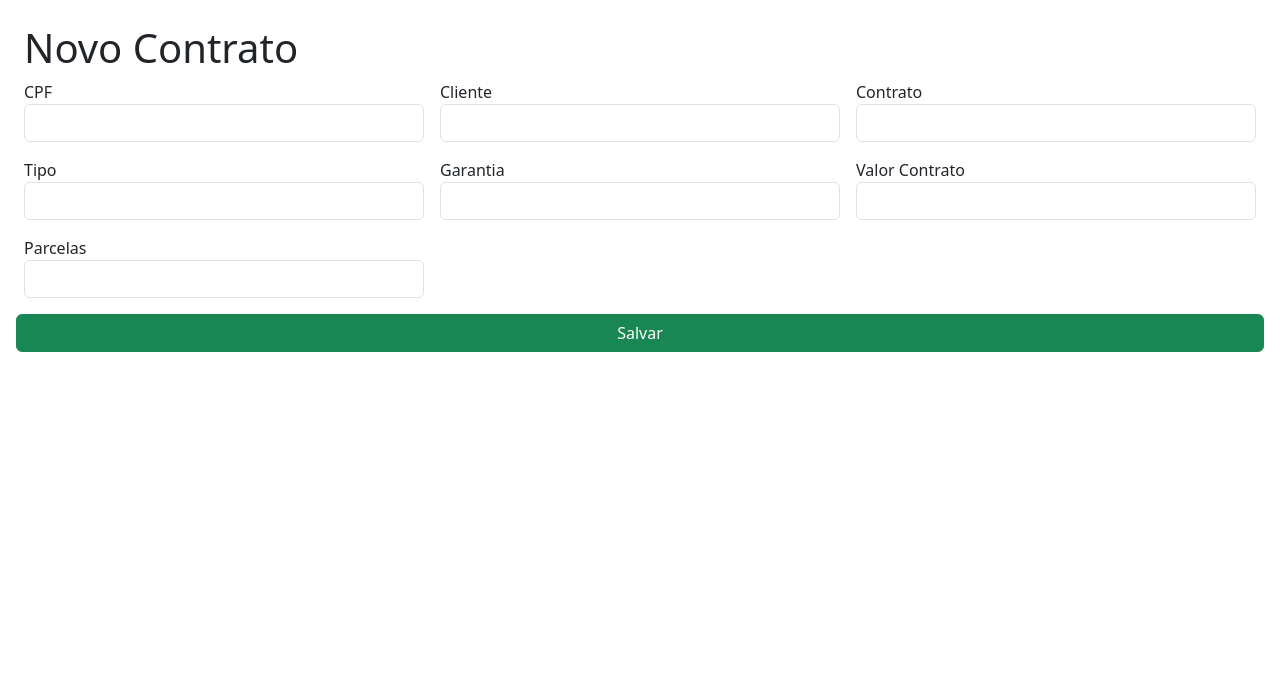
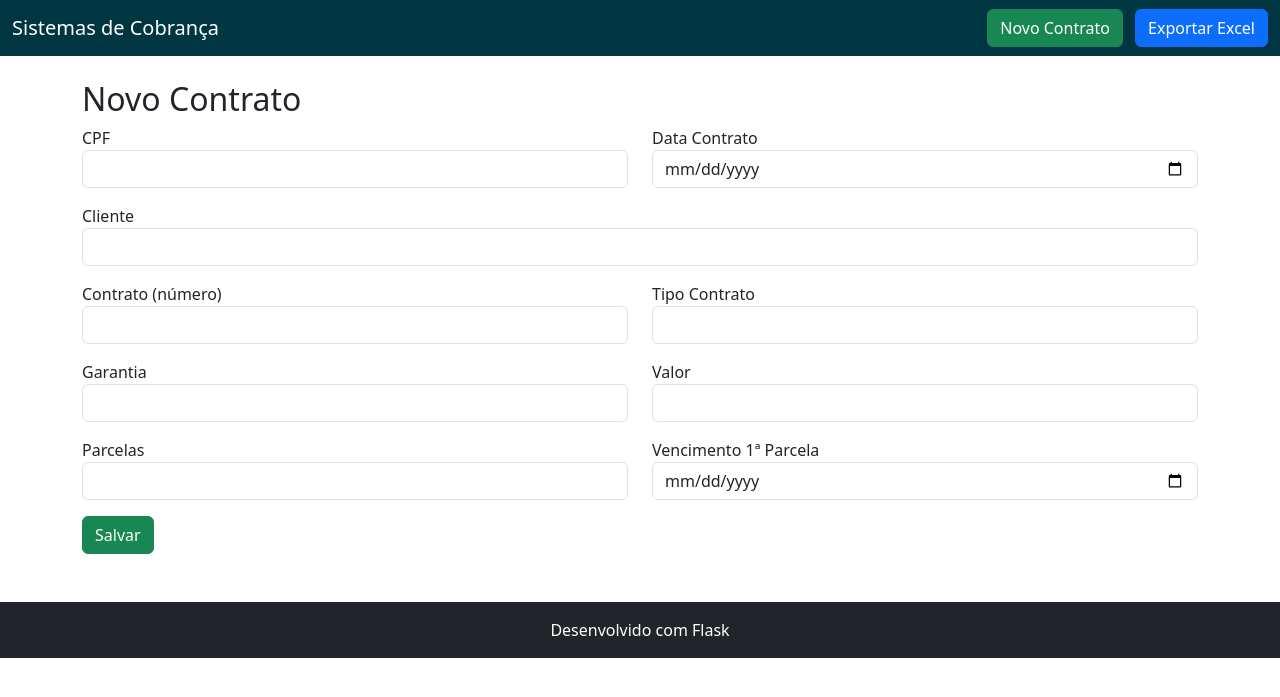
Before and after one commit to felipe4128/Contratos_cobranca, a Flask app: page /novo in a window 1280 px wide. Shown: the top 697 px of the page. Run offline with Flask 3, Linux system fonts and the light colour scheme.

Commit message:
Atualiza projeto com últimas alterações

```diff
--- a/app.py
+++ b/app.py
@@ -1,6 +1,6 @@
 from flask import Flask, render_template, request, redirect, url_for, send_file
 from flask_sqlalchemy import SQLAlchemy
-from datetime import datetime
+from datetime import datetime, timedelta
 import os
 import pandas as pd
 
@@ -9,27 +9,38 @@ base_dir = os.path.abspath(os.path.dirname(__file__))
 app.config['SQLALCHEMY_DATABASE_URI'] = 'sqlite:///' + os.path.join(base_dir, 'credito.db')
 app.config['SQLALCHEMY_TRACK_MODIFICATIONS'] = False
 
+@app.context_processor
+def inject_colors():
+    return dict(
+        cor_primaria="#00AE9D",
+        cor_escura="#003641",
+        cor_secundaria="#C9D200"
+    )
+
 db = SQLAlchemy(app)
 
 class Contrato(db.Model):
-    id                       = db.Column(db.Integer, primary_key=True)
-    cpf                      = db.Column(db.String(14),  nullable=True)
-    cooperado                = db.Column(db.String(100), nullable=True)
-    numero                   = db.Column(db.String(50),  nullable=True)
-    tipo_contrato            = db.Column(db.String(50),  nullable=True)
-    garantia                 = db.Column(db.String(100), nullable=True)
-    valor                    = db.Column(db.Float,       nullable=True)
-    parcelas                 = db.Column(db.Integer,     default=0)
-    parcelas_restantes       = db.Column(db.Integer,     default=0)
+    id              = db.Column(db.Integer, primary_key=True)
+    cpf             = db.Column(db.String(14), nullable=True)
+    data_contrato   = db.Column(db.Date, nullable=True)
+    cliente         = db.Column(db.String(100), nullable=True)
+    numero          = db.Column(db.String(50), nullable=True)
+    tipo_contrato   = db.Column(db.String(50), nullable=True)
+    garantia        = db.Column(db.String(100), nullable=True)
+    valor           = db.Column(db.Float, nullable=True)
+    parcelas        = db.Column(db.Integer, default=0)
+    parcelas_restantes = db.Column(db.Integer, default=0)
+    vencimento_parcelas = db.Column(db.Date, nullable=True)
+    demais_info     = db.Column(db.Text, nullable=True)
 
 class Parcela(db.Model):
-    id          = db.Column(db.Integer, primary_key=True)
-    contrato_id = db.Column(db.Integer, db.ForeignKey('contrato.id'))
-    numero      = db.Column(db.Integer)
-    valor       = db.Column(db.Float)
-    vencimento  = db.Column(db.Date)
-    quitada     = db.Column(db.Boolean, default=False)
-    contrato    = db.relationship('Contrato', backref=db.backref('parcelas_list', lazy=True))
+    id            = db.Column(db.Integer, primary_key=True)
+    contrato_id   = db.Column(db.Integer, db.ForeignKey('contrato.id'))
+    numero        = db.Column(db.Integer)
+    valor         = db.Column(db.Float)
+    vencimento    = db.Column(db.Date)
+    quitada       = db.Column(db.Boolean, default=False)
+    contrato      = db.relationship('Contrato', backref=db.backref('parcelas_list', lazy=True))
 
 @app.before_request
 def criar_tabelas():
@@ -44,53 +55,95 @@ def index():
 @app.route('/novo', methods=['GET','POST'])
 def novo():
     if request.method == 'POST':
-        form = request.form
-        c = Contrato(
-            cpf                = form.get('cpf'),
-            cooperado          = form.get('cooperado'),
-            numero             = form.get('numero'),
-            tipo_contrato      = form.get('tipo_contrato'),
-            garantia           = form.get('garantia'),
-            valor              = float(form.get('valor') or 0),
-            parcelas           = int(form.get('parcelas') or 0),
-            parcelas_restantes = int(form.get('parcelas') or 0),
+        cpf_str = request.form.get('cpf') or None
+        data_str = request.form.get('data_contrato')
+        data_contrato = datetime.strptime(data_str, '%Y-%m-%d') if data_str else None
+        cliente  = request.form.get('cliente') or None
+        numero   = request.form.get('numero') or None
+        tipo     = request.form.get('tipo_contrato') or None
+        garantia = request.form.get('garantia') or None
+        valor    = float(request.form.get('valor')) if request.form.get('valor') else None
+        parcelas = int(request.form.get('parcelas')) if request.form.get('parcelas') else 0
+        venc_str = request.form.get('vencimento_parcelas')
+        venc_init = datetime.strptime(venc_str,'%Y-%m-%d') if venc_str else (data_contrato + timedelta(days=30) if data_contrato else None)
+
+        contrato = Contrato(
+            cpf=cpf_str,
+            data_contrato=data_contrato,
+            cliente=cliente,
+            numero=numero,
+            tipo_contrato=tipo,
+            garantia=garantia,
+            valor=valor,
+            parcelas=parcelas,
+            parcelas_restantes=parcelas,
+            vencimento_parcelas=venc_init
         )
-        db.session.add(c)
+        db.session.add(contrato)
         db.session.commit()
+
+        if parcelas and valor and venc_init:
+            valor_parc = round(valor/parcelas,2)
+            for i in range(1,parcelas+1):
+                venc = venc_init + timedelta(days=30*(i-1))
+                p = Parcela(contrato_id=contrato.id, numero=i, valor=valor_parc, vencimento=venc)
+                db.session.add(p)
+            db.session.commit()
+
         return redirect(url_for('index'))
     return render_template('novo.html')
 
-@app.route('/contrato/<int:id>', methods=['GET','POST'])
+@app.route('/contrato/<int:id>')
 def ver_contrato(id):
-    c = Contrato.query.get_or_404(id)
-    if request.method=='POST':
-        return redirect(url_for('ver_contrato', id=id))
-    return render_template('contrato.html', contrato=c, parcelas=c.parcelas_list)
+    contrato = Contrato.query.get_or_404(id)
+    parcelas = contrato.parcelas_list
+    return render_template('contrato.html', contrato=contrato, parcelas=parcelas)
 
 @app.route('/parcela/<int:id>/quitar', methods=['POST'])
 def quitar_parcela(id):
     p = Parcela.query.get_or_404(id)
     p.quitada = True
     cont = Contrato.query.get(p.contrato_id)
-    if cont.parcelas_restantes>0:
+    if cont.parcelas_restantes > 0:
         cont.parcelas_restantes -= 1
     db.session.commit()
     return redirect(url_for('ver_contrato', id=p.contrato_id))
 
+@app.route('/contrato/<int:id>/info', methods=['GET','POST'])
+def editar_info(id):
+    contrato = Contrato.query.get_or_404(id)
+    if request.method == 'POST':
+        contrato.garantia = request.form.get('garantia') or None
+        contrato.valor = float(request.form.get('valor')) if request.form.get('valor') else None
+        contrato.demais_info = request.form.get('demais_info') or None
+        db.session.commit()
+        return redirect(url_for('index'))
+    return render_template('info.html', contrato=contrato)
+
+@app.route('/deletar', methods=['POST'])
+def deletar():
+    ids = request.form.getlist('ids')
+    for i in ids:
+        c = Contrato.query.get(int(i))
+        if c:
+            Parcela.query.filter_by(contrato_id=c.id).delete()
+            db.session.delete(c)
+    db.session.commit()
+    return redirect(url_for('index'))
+
 @app.route('/exportar')
 def exportar():
-    df = pd.DataFrame([{
-        'CPF': c.cpf,
-        'Cooperado': c.cooperado,
-        'Contrato': c.numero,
-        'Tipo': c.tipo_contrato,
-        'Valor': c.valor,
-        'Parcelas': c.parcelas,
-        'Parcelas Rest.': c.parcelas_restantes
-    } for c in Contrato.query.all()])
+    contratos = Contrato.query.all()
+    data = []
+    for c in contratos:
+        d = c.__dict__.copy()
+        d.pop('_sa_instance_state', None)
+        data.append(d)
+    df = pd.DataFrame(data)
     path = os.path.join(base_dir, 'export.xlsx')
     df.to_excel(path, index=False)
     return send_file(path, as_attachment=True)
 
-if __name__=="__main__":
-    app.run(host="0.0.0.0", port=int(os.environ.get("PORT",5000)))
+if __name__ == "__main__":
+    port = int(os.environ.get("PORT",5000))
+    app.run(host="0.0.0.0", port=port)
--- a/templates/novo.html
+++ b/templates/novo.html
@@ -1,21 +1,26 @@
-<!doctype html>
-<html lang="pt-br">
-<head>
-  <meta charset="utf-8">
-  <title>Novo Contrato</title>
-  <link href="https://cdn.jsdelivr.net/npm/bootstrap@5.3.0/dist/css/bootstrap.min.css" rel="stylesheet">
-</head>
-<body class="p-4">
-  <h1>Novo Contrato</h1>
-  <form method="post" class="row g-3">
-    <div class="col-md-4"><label>CPF</label><input name="cpf" class="form-control"></div>
-    <div class="col-md-4"><label>Cliente</label><input name="cooperado" class="form-control"></div>
-    <div class="col-md-4"><label>Contrato</label><input name="numero" class="form-control"></div>
-    <div class="col-md-4"><label>Tipo</label><input name="tipo_contrato" class="form-control"></div>
-    <div class="col-md-4"><label>Garantia</label><input name="garantia" class="form-control"></div>
-    <div class="col-md-4"><label>Valor Contrato</label><input name="valor" class="form-control" type="number" step="0.01"></div>
-    <div class="col-md-4"><label>Parcelas</label><input name="parcelas" class="form-control" type="number"></div>
-    <button class="btn btn-success mt-3">Salvar</button>
+{% extends "base.html" %}
+{% block content %}
+<div class="container py-4">
+  <h2>Novo Contrato</h2>
+  <form method="post">
+    <div class="row mb-3">
+      <div class="col"><label>CPF</label><input class="form-control" name="cpf"></div>
+      <div class="col"><label>Data Contrato</label><input type="date" class="form-control" name="data_contrato"></div>
+    </div>
+    <div class="mb-3"><label>Cliente</label><input class="form-control" name="cliente"></div>
+    <div class="row mb-3">
+      <div class="col"><label>Contrato (número)</label><input class="form-control" name="numero"></div>
+      <div class="col"><label>Tipo Contrato</label><input class="form-control" name="tipo_contrato"></div>
+    </div>
+    <div class="row mb-3">
+      <div class="col"><label>Garantia</label><input class="form-control" name="garantia"></div>
+      <div class="col"><label>Valor</label><input type="number" step="0.01" class="form-control" name="valor"></div>
+    </div>
+    <div class="row mb-3">
+      <div class="col"><label>Parcelas</label><input type="number" class="form-control" name="parcelas"></div>
+      <div class="col"><label>Vencimento 1ª Parcela</label><input type="date" class="form-control" name="vencimento_parcelas"></div>
+    </div>
+    <button class="btn btn-success">Salvar</button>
   </form>
-</body>
-</html>
+</div>
+{% endblock %}
```
Also changed, not shown: templates/contrato.html (+15 -18 lines), templates/index.html (+19 -31 lines).
